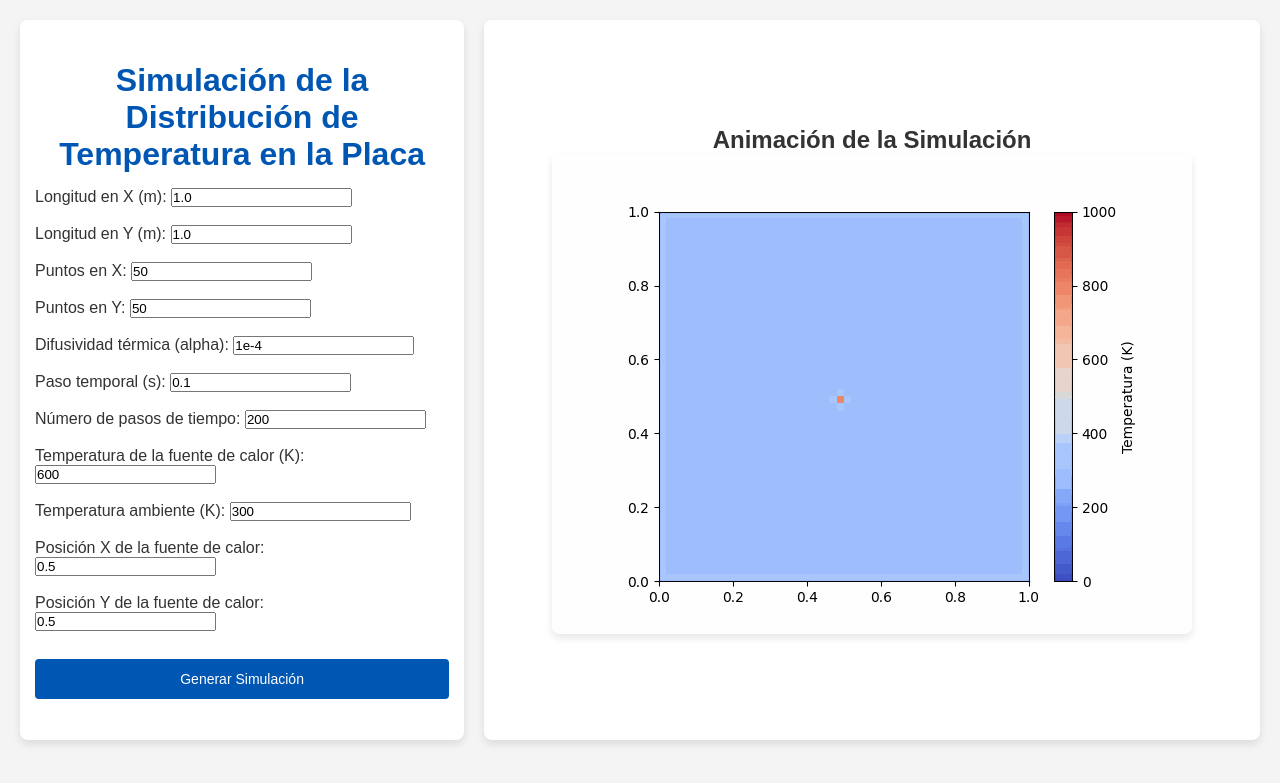
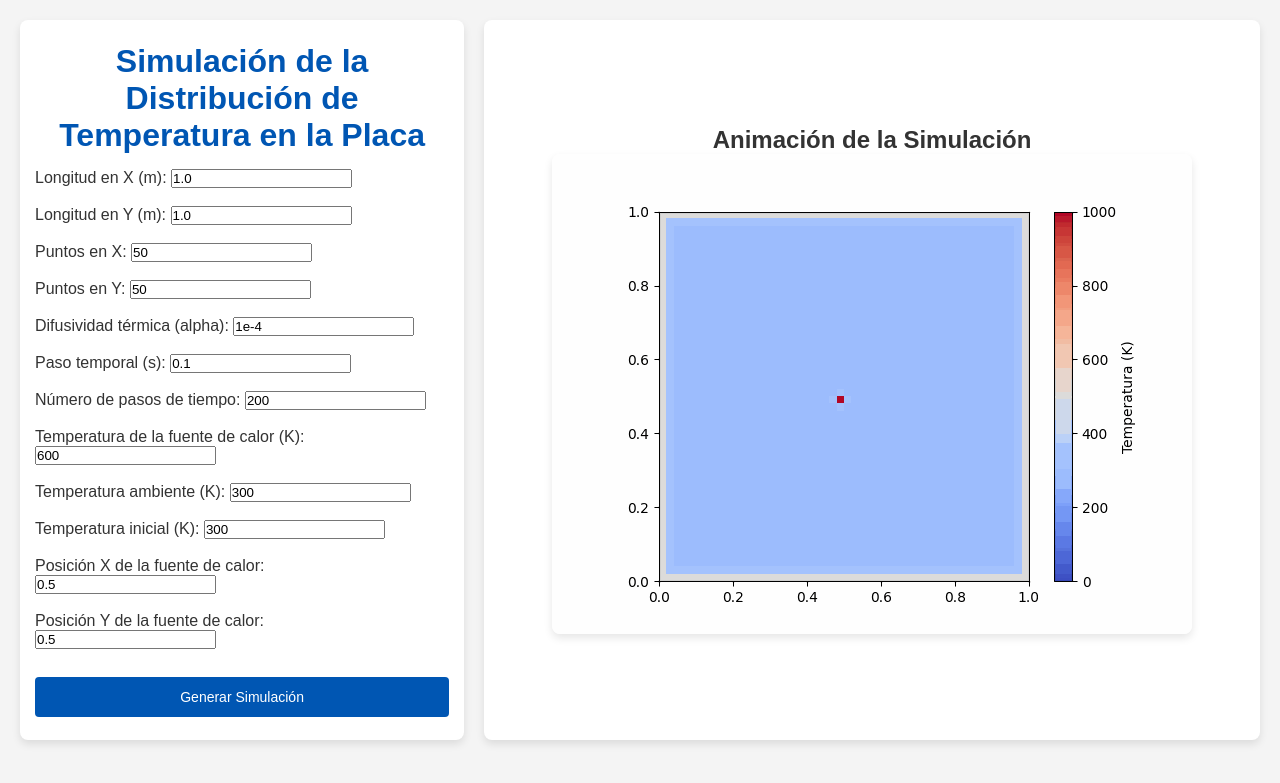
Before and after one commit to FMM28/proyectoModelado, a Flask app: page / in a window 1280 px wide. Shown: the top 783 px of the page. Run offline with Flask 3, Linux system fonts and the light colour scheme.

Commit message:
correccion

```diff
--- a/templates/index.html
+++ b/templates/index.html
@@ -8,7 +8,6 @@
 </head>
 <body>
     <div class="container">
-        <!-- Formulario -->
         <div class="form-container">
             <h1>Simulación de la Distribución de Temperatura en la Placa</h1>
 
@@ -26,31 +25,33 @@
                 <input type="number" name="Ny" value="50"><br><br>
 
                 <label for="alpha">Difusividad térmica (alpha): </label>
-                <input type="number" step="0.0001" name="alpha" value="1e-4"><br><br>
+                <input type="number" step="0.00001" name="alpha" value="1e-4"><br><br>
 
                 <label for="dt">Paso temporal (s): </label>
                 <input type="number" step="0.01" name="dt" value="0.1"><br><br>
 
-                <label for="time_steps">Número de pasos de tiempo: </label>
-                <input type="number" name="time_steps" value="200"><br><br>
+                <label for="frames">Número de pasos de tiempo: </label>
+                <input type="number" name="frames" value="200"><br><br>
 
-                <label for="source_temperature">Temperatura de la fuente de calor (K): </label>
-                <input type="number" name="source_temperature" value="600"><br><br>
+                <label for="tFuente">Temperatura de la fuente de calor (K): </label>
+                <input type="number" name="tFuente" value="600"><br><br>
 
-                <label for="T_ambiente">Temperatura ambiente (K): </label>
-                <input type="number" name="T_ambiente" value="300"><br><br>
+                <label for="tAmbiente">Temperatura ambiente (K): </label>
+                <input type="number" name="tAmbiente" value="300"><br><br>
 
-                <label for="x_source">Posición X de la fuente de calor: </label>
-                <input type="number" step="0.01" name="x_source" value="0.5"><br><br>
+                <label for="tInicial">Temperatura inicial (K): </label>
+                <input type="number" name="tInicial" value="300"><br><br>
 
-                <label for="y_source">Posición Y de la fuente de calor: </label>
-                <input type="number" step="0.01" name="y_source" value="0.5"><br><br>
+                <label for="fuenteX">Posición X de la fuente de calor: </label>
+                <input type="number" step="0.01" name="fuenteX" value="0.5"><br><br>
+
+                <label for="fuenteY">Posición Y de la fuente de calor: </label>
+                <input type="number" step="0.01" name="fuenteY" value="0.5"><br><br>
 
                 <button type="submit">Generar Simulación</button>
             </form>
         </div>
 
-        <!-- Animación -->
         <div class="animation-container">
             <h2>Animación de la Simulación</h2>
             <img src="{{ url_for('static', filename='animacion.gif') }}" alt="Simulación de Temperatura">
```
Also changed, not shown: static/animacion.gif.
